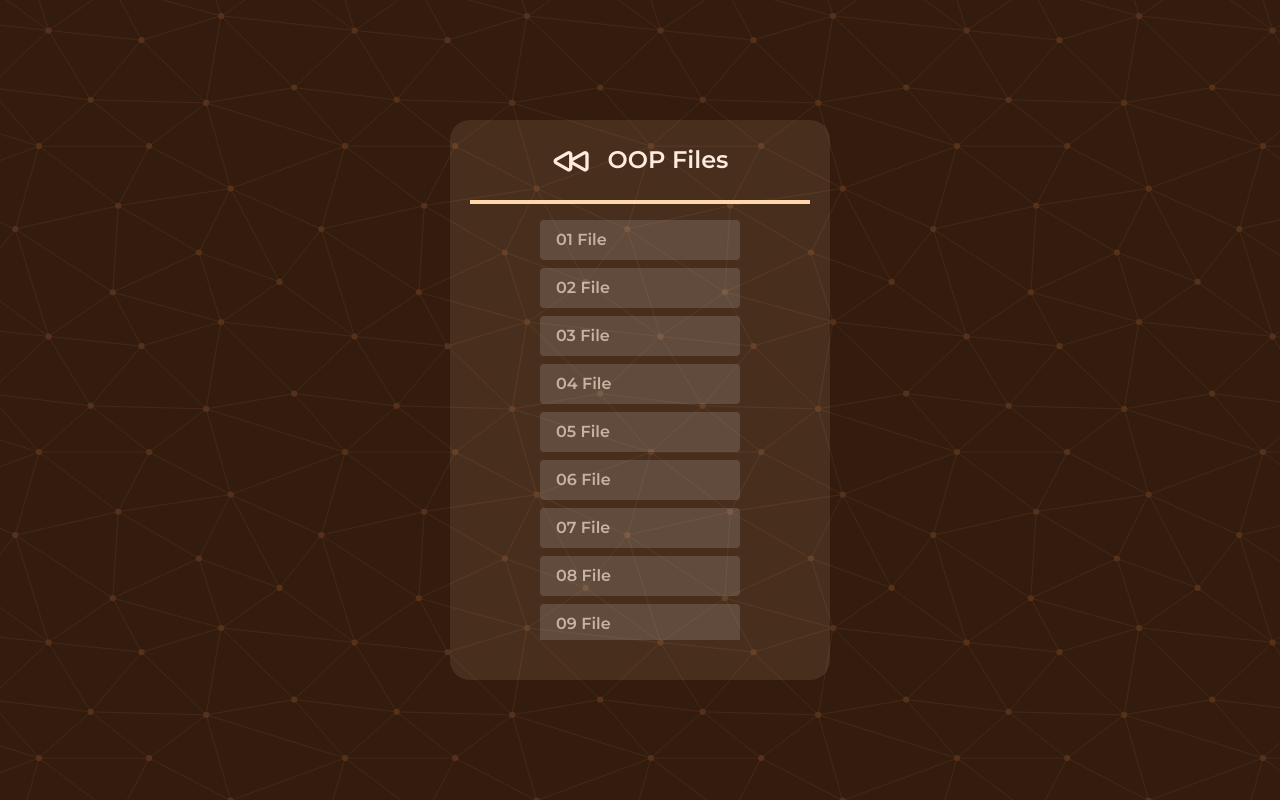
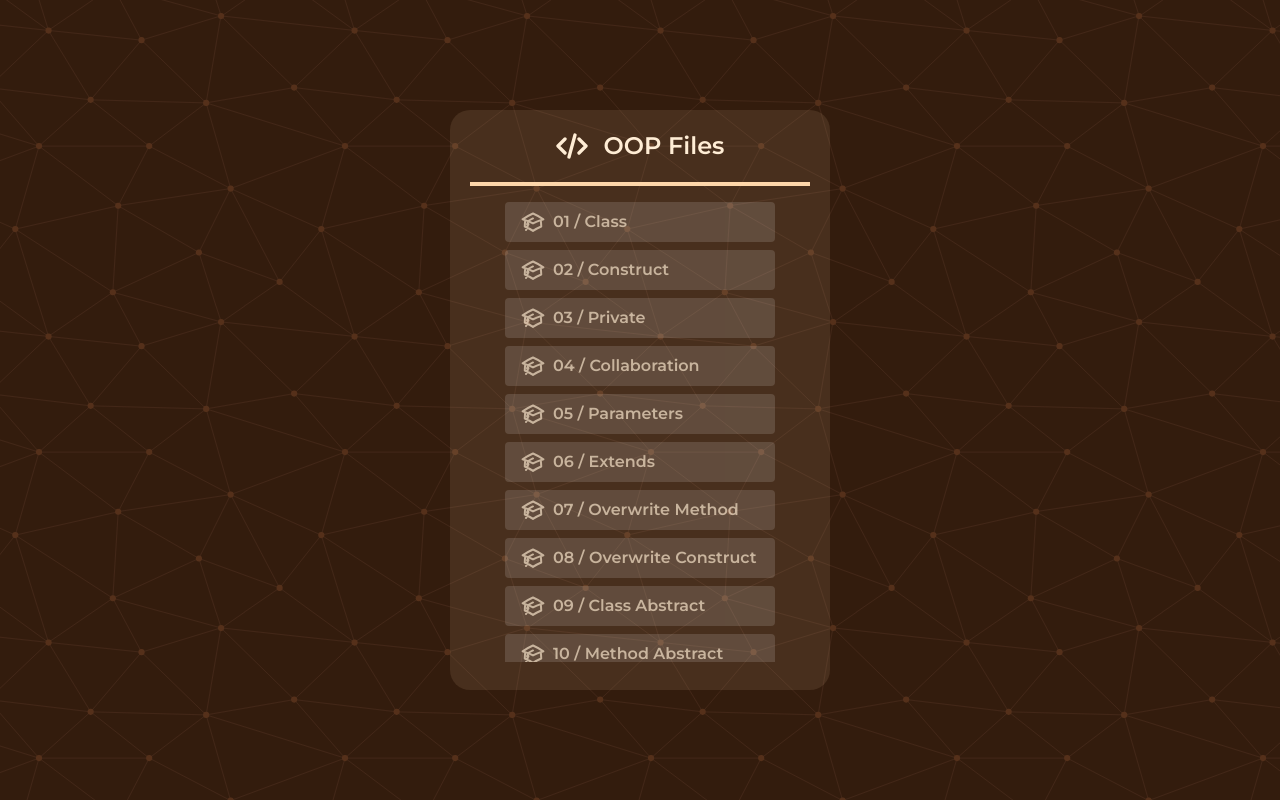
Before and after one commit to k3vinlz/POO_CLASS01, a PHP site: page / in a window 1280 px wide. Run offline with PHP 8.4, Linux system fonts and the light colour scheme.

Commit message:
feat: create the firt page called class

```diff
--- a/css/style.css
+++ b/css/style.css
@@ -1,7 +1,23 @@
 * {
     font-family: 'Montserrat', sans-serif;
-    color: rgb(255, 235, 221);
     font-weight: 600;
+}
+
+/* width */
+::-webkit-scrollbar {
+    width: 6px;
+}
+
+/* Track */
+::-webkit-scrollbar-track {
+    background: rgba(255, 255, 255, 0.103);
+    border-radius: 10px;
+}
+
+/* Handle */
+::-webkit-scrollbar-thumb {
+    background: rgb(255, 209, 178);
+    border-radius: 10px;
 }
 
 body {
--- /dev/null
+++ b/index.php
@@ -0,0 +1,104 @@
+<!DOCTYPE html>
+<html lang="en">
+
+<head>
+    <meta charset="UTF-8">
+    <meta http-equiv="X-UA-Compatible" content="IE=edge">
+    <meta name="viewport" content="width=device-width, initial-scale=1.0">
+    <title>Poo Class</title>
+    <link rel="icon" type="image/x-icon" sizes="128x128" href="./icon.png">
+    <link rel="stylesheet" href="css/style.css">
+    <link rel="preconnect" href="https://fonts.googleapis.com">
+    <link rel="preconnect" href="https://fonts.gstatic.com" crossorigin>
+    <link href="https://fonts.googleapis.com/css2?family=Montserrat:wght@100;200;300;400;500;600;700;800;900&display=swap" rel="stylesheet">
+</head>
+
+<body class="min-h-[100vh] flex justify-center items-center">
+    <main class="w-[380px] h-[580px] bg-orange-200/10 p-5 rounded-[20px]">
+        <header class="flex gap-4 justify-center items-center border-b-4 text-orange-100 border-orange-200 pb-5">
+            <svg xmlns="http://www.w3.org/2000/svg" fill="none" viewBox="0 0 24 24" stroke-width="2.5" stroke="currentColor" class="w-8 h-8">
+                <path stroke-linecap="round" stroke-linejoin="round" d="M17.25 6.75L22.5 12l-5.25 5.25m-10.5 0L1.5 12l5.25-5.25m7.5-3l-4.5 16.5" />
+            </svg>
+            <h1 class="text-2xl text-orange-100">OOP Files</h1>
+        </header>
+        <section class="max-h-[460px] overflow-y-auto my-4">
+            <nav class="flex flex-col gap-2 items-center bg-scroll">
+                <a href="./01-class.php" class="bg-white/20 text-orange-100 rounded px-4 py-2 w-[270px] flex items-center gap-2 hover:scale-105 hover:bg-orange-300 hover:text-orange-900 hover:opacity-100 opacity-70 transition-all">
+                    <svg xmlns="http://www.w3.org/2000/svg" fill="none" viewBox="0 0 24 24" stroke-width="2" stroke="currentColor" class="w-6 h-6">
+                        <path stroke-linecap="round" stroke-linejoin="round" d="M4.26 10.147a60.436 60.436 0 00-.491 6.347A48.627 48.627 0 0112 20.904a48.627 48.627 0 018.232-4.41 60.46 60.46 0 00-.491-6.347m-15.482 0a50.57 50.57 0 00-2.658-.813A59.905 59.905 0 0112 3.493a59.902 59.902 0 0110.399 5.84c-.896.248-1.783.52-2.658.814m-15.482 0A50.697 50.697 0 0112 13.489a50.702 50.702 0 017.74-3.342M6.75 15a.75.75 0 100-1.5.75.75 0 000 1.5zm0 0v-3.675A55.378 55.378 0 0112 8.443m-7.007 11.55A5.981 5.981 0 006.75 15.75v-1.5" />
+                    </svg>
+
+                    <span>01 / Class</span></a>
+                <a href="" class="bg-white/20 text-orange-100 rounded px-4 py-2 w-[270px] flex items-center gap-2 hover:scale-105 hover:bg-orange-300 hover:text-orange-900 hover:opacity-100 opacity-70 transition-all">
+                    <svg xmlns="http://www.w3.org/2000/svg" fill="none" viewBox="0 0 24 24" stroke-width="2" stroke="currentColor" class="w-6 h-6">
+                        <path stroke-linecap="round" stroke-linejoin="round" d="M4.26 10.147a60.436 60.436 0 00-.491 6.347A48.627 48.627 0 0112 20.904a48.627 48.627 0 018.232-4.41 60.46 60.46 0 00-.491-6.347m-15.482 0a50.57 50.57 0 00-2.658-.813A59.905 59.905 0 0112 3.493a59.902 59.902 0 0110.399 5.84c-.896.248-1.783.52-2.658.814m-15.482 0A50.697 50.697 0 0112 13.489a50.702 50.702 0 017.74-3.342M6.75 15a.75.75 0 100-1.5.75.75 0 000 1.5zm0 0v-3.675A55.378 55.378 0 0112 8.443m-7.007 11.55A5.981 5.981 0 006.75 15.75v-1.5" />
+                    </svg>
+
+                    <span>02 / Construct</span></a>
+                <a href="" class="bg-white/20 text-orange-100 rounded px-4 py-2 w-[270px] flex items-center gap-2 hover:scale-105 hover:bg-orange-300 hover:text-orange-900 hover:opacity-100 opacity-70 transition-all">
+                    <svg xmlns="http://www.w3.org/2000/svg" fill="none" viewBox="0 0 24 24" stroke-width="2" stroke="currentColor" class="w-6 h-6">
+                        <path stroke-linecap="round" stroke-linejoin="round" d="M4.26 10.147a60.436 60.436 0 00-.491 6.347A48.627 48.627 0 0112 20.904a48.627 48.627 0 018.232-4.41 60.46 60.46 0 00-.491-6.347m-15.482 0a50.57 50.57 0 00-2.658-.813A59.905 59.905 0 0112 3.493a59.902 59.902 0 0110.399 5.84c-.896.248-1.783.52-2.658.814m-15.482 0A50.697 50.697 0 0112 13.489a50.702 50.702 0 017.74-3.342M6.75 15a.75.75 0 100-1.5.75.75 0 000 1.5zm0 0v-3.675A55.378 55.378 0 0112 8.443m-7.007 11.55A5.981 5.981 0 006.75 15.75v-1.5" />
+                    </svg>
+
+                    <span>03 / Private</span></a>
+                <a href="" class="bg-white/20 text-orange-100 rounded px-4 py-2 w-[270px] flex items-center gap-2 hover:scale-105 hover:bg-orange-300 hover:text-orange-900 hover:opacity-100 opacity-70 transition-all">
+                    <svg xmlns="http://www.w3.org/2000/svg" fill="none" viewBox="0 0 24 24" stroke-width="2" stroke="currentColor" class="w-6 h-6">
+                        <path stroke-linecap="round" stroke-linejoin="round" d="M4.26 10.147a60.436 60.436 0 00-.491 6.347A48.627 48.627 0 0112 20.904a48.627 48.627 0 018.232-4.41 60.46 60.46 0 00-.491-6.347m-15.482 0a50.57 50.57 0 00-2.658-.813A59.905 59.905 0 0112 3.493a59.902 59.902 0 0110.399 5.84c-.896.248-1.783.52-2.658.814m-15.482 0A50.697 50.697 0 0112 13.489a50.702 50.702 0 017.74-3.342M6.75 15a.75.75 0 100-1.5.75.75 0 000 1.5zm0 0v-3.675A55.378 55.378 0 0112 8.443m-7.007 11.55A5.981 5.981 0 006.75 15.75v-1.5" />
+                    </svg>
+
+                    <span>04 / Collaboration</span></a>
+                <a href="" class="bg-white/20 text-orange-100 rounded px-4 py-2 w-[270px] flex items-center gap-2 hover:scale-105 hover:bg-orange-300 hover:text-orange-900 hover:opacity-100 opacity-70 transition-all">
+                    <svg xmlns="http://www.w3.org/2000/svg" fill="none" viewBox="0 0 24 24" stroke-width="2" stroke="currentColor" class="w-6 h-6">
+                        <path stroke-linecap="round" stroke-linejoin="round" d="M4.26 10.147a60.436 60.436 0 00-.491 6.347A48.627 48.627 0 0112 20.904a48.627 48.627 0 018.232-4.41 60.46 60.46 0 00-.491-6.347m-15.482 0a50.57 50.57 0 00-2.658-.813A59.905 59.905 0 0112 3.493a59.902 59.902 0 0110.399 5.84c-.896.248-1.783.52-2.658.814m-15.482 0A50.697 50.697 0 0112 13.489a50.702 50.702 0 017.74-3.342M6.75 15a.75.75 0 100-1.5.75.75 0 000 1.5zm0 0v-3.675A55.378 55.378 0 0112 8.443m-7.007 11.55A5.981 5.981 0 006.75 15.75v-1.5" />
+                    </svg>
+
+                    <span>05 / Parameters</span></a>
+                <a href="https://www.youtube.com/watch?v=40aLHHlCfY4" class="bg-white/20 text-orange-100 rounded px-4 py-2 w-[270px] flex items-center gap-2 hover:scale-105 hover:bg-orange-300 hover:text-orange-900 hover:opacity-100 opacity-70 transition-all">
+                    <svg xmlns="http://www.w3.org/2000/svg" fill="none" viewBox="0 0 24 24" stroke-width="2" stroke="currentColor" class="w-6 h-6">
+                        <path stroke-linecap="round" stroke-linejoin="round" d="M4.26 10.147a60.436 60.436 0 00-.491 6.347A48.627 48.627 0 0112 20.904a48.627 48.627 0 018.232-4.41 60.46 60.46 0 00-.491-6.347m-15.482 0a50.57 50.57 0 00-2.658-.813A59.905 59.905 0 0112 3.493a59.902 59.902 0 0110.399 5.84c-.896.248-1.783.52-2.658.814m-15.482 0A50.697 50.697 0 0112 13.489a50.702 50.702 0 017.74-3.342M6.75 15a.75.75 0 100-1.5.75.75 0 000 1.5zm0 0v-3.675A55.378 55.378 0 0112 8.443m-7.007 11.55A5.981 5.981 0 006.75 15.75v-1.5" />
+                    </svg>
+
+                    <span>06 / Extends</span></a>
+                <a href="" class="bg-white/20 text-orange-100 rounded px-4 py-2 w-[270px] flex items-center gap-2 hover:scale-105 hover:bg-orange-300 hover:text-orange-900 hover:opacity-100 opacity-70 transition-all">
+                    <svg xmlns="http://www.w3.org/2000/svg" fill="none" viewBox="0 0 24 24" stroke-width="2" stroke="currentColor" class="w-6 h-6">
+                        <path stroke-linecap="round" stroke-linejoin="round" d="M4.26 10.147a60.436 60.436 0 00-.491 6.347A48.627 48.627 0 0112 20.904a48.627 48.627 0 018.232-4.41 60.46 60.46 0 00-.491-6.347m-15.482 0a50.57 50.57 0 00-2.658-.813A59.905 59.905 0 0112 3.493a59.902 59.902 0 0110.399 5.84c-.896.248-1.783.52-2.658.814m-15.482 0A50.697 50.697 0 0112 13.489a50.702 50.702 0 017.74-3.342M6.75 15a.75.75 0 100-1.5.75.75 0 000 1.5zm0 0v-3.675A55.378 55.378 0 0112 8.443m-7.007 11.55A5.981 5.981 0 006.75 15.75v-1.5" />
+                    </svg>
+
+                    <span>07 / Overwrite Method</span></a>
+                <a href="https://www.youtube.com/watch?v=mCdA4bJAGGk" class="bg-white/20 text-orange-100 rounded px-4 py-2 w-[270px] flex items-center gap-2 hover:scale-105 hover:bg-orange-300 hover:text-orange-900 hover:opacity-100 opacity-70 transition-all">
+                    <svg xmlns="http://www.w3.org/2000/svg" fill="none" viewBox="0 0 24 24" stroke-width="2" stroke="currentColor" class="w-6 h-6">
+                        <path stroke-linecap="round" stroke-linejoin="round" d="M4.26 10.147a60.436 60.436 0 00-.491 6.347A48.627 48.627 0 0112 20.904a48.627 48.627 0 018.232-4.41 60.46 60.46 0 00-.491-6.347m-15.482 0a50.57 50.57 0 00-2.658-.813A59.905 59.905 0 0112 3.493a59.902 59.902 0 0110.399 5.84c-.896.248-1.783.52-2.658.814m-15.482 0A50.697 50.697 0 0112 13.489a50.702 50.702 0 017.74-3.342M6.75 15a.75.75 0 100-1.5.75.75 0 000 1.5zm0 0v-3.675A55.378 55.378 0 0112 8.443m-7.007 11.55A5.981 5.981 0 006.75 15.75v-1.5" />
+                    </svg>
+
+                    <span>08 / Overwrite Construct</span></a>
+                <a href="" class="bg-white/20 text-orange-100 rounded px-4 py-2 w-[270px] flex items-center gap-2 hover:scale-105 hover:bg-orange-300 hover:text-orange-900 hover:opacity-100 opacity-70 transition-all">
+                    <svg xmlns="http://www.w3.org/2000/svg" fill="none" viewBox="0 0 24 24" stroke-width="2" stroke="currentColor" class="w-6 h-6">
+                        <path stroke-linecap="round" stroke-linejoin="round" d="M4.26 10.147a60.436 60.436 0 00-.491 6.347A48.627 48.627 0 0112 20.904a48.627 48.627 0 018.232-4.41 60.46 60.46 0 00-.491-6.347m-15.482 0a50.57 50.57 0 00-2.658-.813A59.905 59.905 0 0112 3.493a59.902 59.902 0 0110.399 5.84c-.896.248-1.783.52-2.658.814m-15.482 0A50.697 50.697 0 0112 13.489a50.702 50.702 0 017.74-3.342M6.75 15a.75.75 0 100-1.5.75.75 0 000 1.5zm0 0v-3.675A55.378 55.378 0 0112 8.443m-7.007 11.55A5.981 5.981 0 006.75 15.75v-1.5" />
+                    </svg>
+
+                    <span>09 / Class Abstract</span></a>
+                <a href="" class="bg-white/20 text-orange-100 rounded px-4 py-2 w-[270px] flex items-center gap-2 hover:scale-105 hover:bg-orange-300 hover:text-orange-900 hover:opacity-100 opacity-70 transition-all">
+                    <svg xmlns="http://www.w3.org/2000/svg" fill="none" viewBox="0 0 24 24" stroke-width="2" stroke="currentColor" class="w-6 h-6">
+                        <path stroke-linecap="round" stroke-linejoin="round" d="M4.26 10.147a60.436 60.436 0 00-.491 6.347A48.627 48.627 0 0112 20.904a48.627 48.627 0 018.232-4.41 60.46 60.46 0 00-.491-6.347m-15.482 0a50.57 50.57 0 00-2.658-.813A59.905 59.905 0 0112 3.493a59.902 59.902 0 0110.399 5.84c-.896.248-1.783.52-2.658.814m-15.482 0A50.697 50.697 0 0112 13.489a50.702 50.702 0 017.74-3.342M6.75 15a.75.75 0 100-1.5.75.75 0 000 1.5zm0 0v-3.675A55.378 55.378 0 0112 8.443m-7.007 11.55A5.981 5.981 0 006.75 15.75v-1.5" />
+                    </svg>
+
+                    <span>10 / Method Abstract</span></a>
+                <a href="" class="bg-white/20 text-orange-100 rounded px-4 py-2 w-[270px] flex items-center gap-2 hover:scale-105 hover:bg-orange-300 hover:text-orange-900 hover:opacity-100 opacity-70 transition-all">
+                    <svg xmlns="http://www.w3.org/2000/svg" fill="none" viewBox="0 0 24 24" stroke-width="2" stroke="currentColor" class="w-6 h-6">
+                        <path stroke-linecap="round" stroke-linejoin="round" d="M4.26 10.147a60.436 60.436 0 00-.491 6.347A48.627 48.627 0 0112 20.904a48.627 48.627 0 018.232-4.41 60.46 60.46 0 00-.491-6.347m-15.482 0a50.57 50.57 0 00-2.658-.813A59.905 59.905 0 0112 3.493a59.902 59.902 0 0110.399 5.84c-.896.248-1.783.52-2.658.814m-15.482 0A50.697 50.697 0 0112 13.489a50.702 50.702 0 017.74-3.342M6.75 15a.75.75 0 100-1.5.75.75 0 000 1.5zm0 0v-3.675A55.378 55.378 0 0112 8.443m-7.007 11.55A5.981 5.981 0 006.75 15.75v-1.5" />
+                    </svg>
+
+                    <span>11 / Class Final</span></a>
+                <a href="" class="bg-white/20 text-orange-100 rounded px-4 py-2 w-[270px] flex items-center gap-2 hover:scale-105 hover:bg-orange-300 hover:text-orange-900 hover:opacity-100 opacity-70 transition-all">
+                    <svg xmlns="http://www.w3.org/2000/svg" fill="none" viewBox="0 0 24 24" stroke-width="2" stroke="currentColor" class="w-6 h-6">
+                        <path stroke-linecap="round" stroke-linejoin="round" d="M4.26 10.147a60.436 60.436 0 00-.491 6.347A48.627 48.627 0 0112 20.904a48.627 48.627 0 018.232-4.41 60.46 60.46 0 00-.491-6.347m-15.482 0a50.57 50.57 0 00-2.658-.813A59.905 59.905 0 0112 3.493a59.902 59.902 0 0110.399 5.84c-.896.248-1.783.52-2.658.814m-15.482 0A50.697 50.697 0 0112 13.489a50.702 50.702 0 017.74-3.342M6.75 15a.75.75 0 100-1.5.75.75 0 000 1.5zm0 0v-3.675A55.378 55.378 0 0112 8.443m-7.007 11.55A5.981 5.981 0 006.75 15.75v-1.5" />
+                    </svg>
+
+                    <span>12 / Method Final</span></a>
+            </nav>
+        </section>
+    </main>
+    <script src="js/tailwind-3.2.4.js"></script>
+</body>
+
+</html>
```
Also changed, not shown: 00-template.php (added, +37 -0 lines), 01-class.php (added, +82 -0 lines), icon.png (added), img/capture.png (added).
